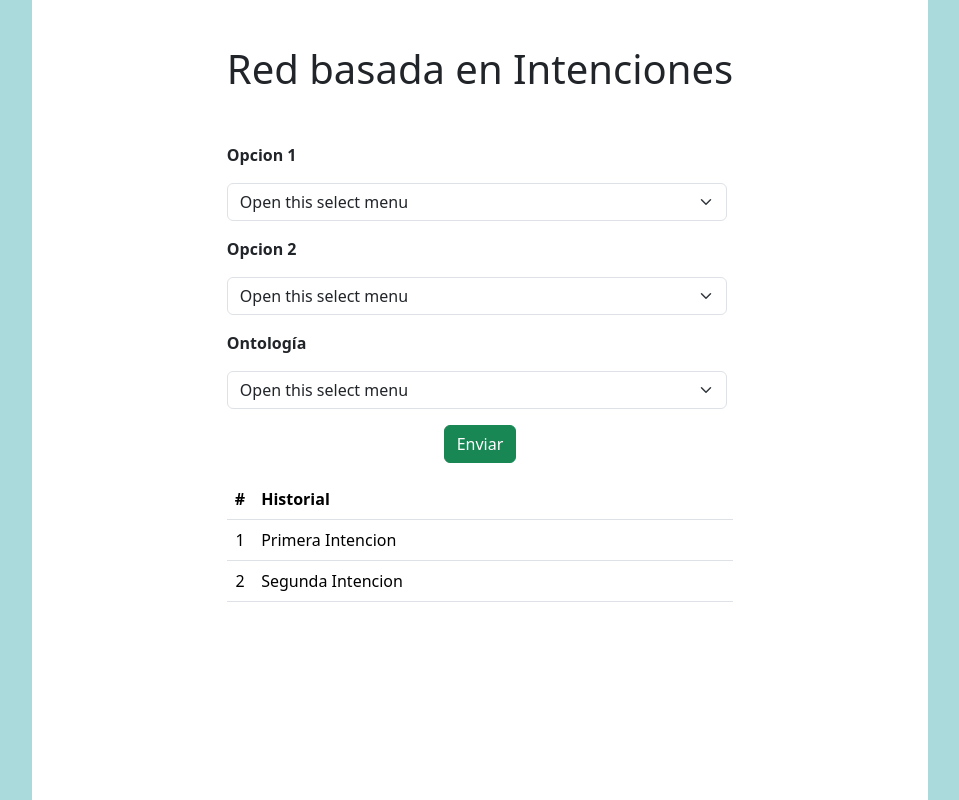
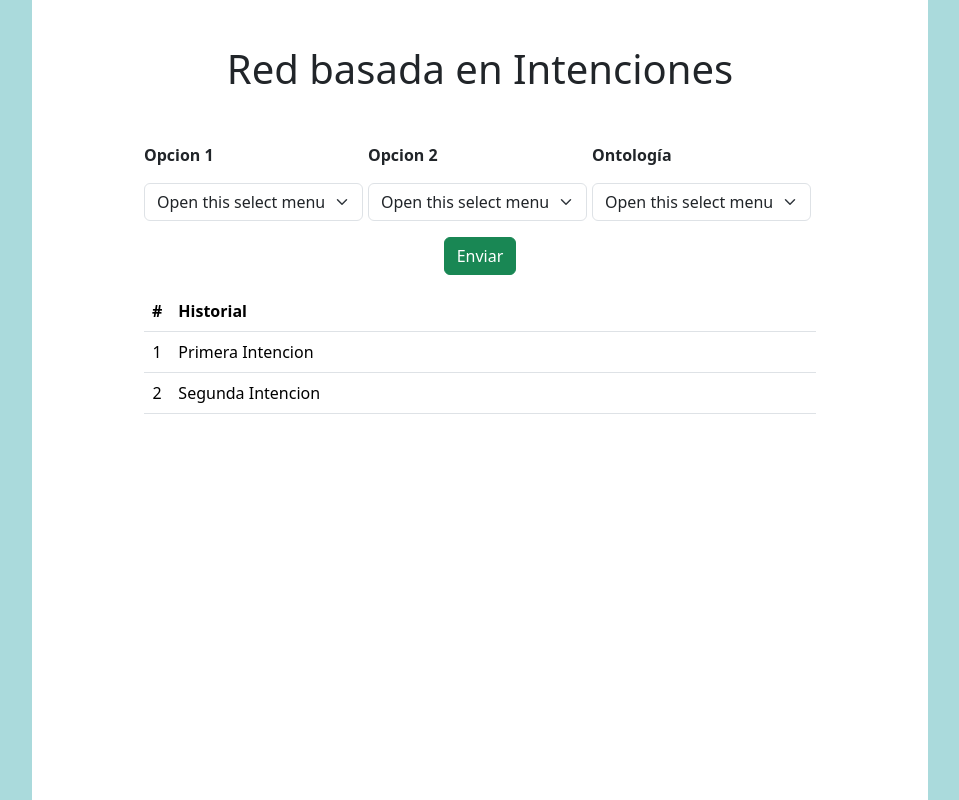
Before and after one commit to ThanyaSoto/AutoMatrix-front, an Angular app: page /Home in a window 1280 px wide. Shown: the whole page, without its empty margins (160-1119 px from the left). Built offline with nearby package versions, Linux system fonts and the light colour scheme.

Commit message:
Update home.component.html

```diff
--- a/src/app/home/home.component.html
+++ b/src/app/home/home.component.html
@@ -2,28 +2,38 @@
     <div class="d-flex justify-content-center align-items-start vh-100" style="background-color: white; width: 70%;" >
       <div class="flex-column text-center" style="margin-top: 5%;">
         <h1 style="margin-bottom: 50px;">Red basada en Intenciones</h1>
-        <p style="font-weight: bold; text-align: left;">Opcion 1</p>
+        <div class="d-flex justify-content-center align-items-center">
+          <div style="margin-right: 5px;">
+            <p style="font-weight: bold; text-align: left;">Opcion 1</p>
         <select class="form-select mb-3" aria-label="Default select example" style="max-width: 500px;">
           <option selected>Open this select menu</option>
           <option value="1">One</option>
           <option value="2">Two</option>
           <option value="3">Three</option>
         </select>
-        <p style="font-weight: bold; text-align: left;">Opcion 2</p>
+          </div>
+          <div style="margin-right: 5px;">
+           <p style="font-weight: bold; text-align: left;">Opcion 2</p>
         <select class="form-select mb-3" aria-label="Default select example" style="max-width: 500px;">
           <option selected>Open this select menu</option>
           <option value="1">One</option>
           <option value="2">Two</option>
           <option value="3">Three</option>
         </select>
+          </div>
 
-        <p style="font-weight: bold; text-align: left;">Ontología</p>
+        <div style="margin-right: 5px;">
+          <p style="font-weight: bold; text-align: left;">Ontología</p>
         <select class="form-select mb-3" aria-label="Default select example" style="max-width: 500px;">
           <option selected>Open this select menu</option>
           <option value="1">One</option>
           <option value="2">Two</option>
           <option value="3">Three</option>
         </select>
+        </div>
+
+        </div>
+
         <div class="mb-3">
           <button type="button" class="btn btn-success" (click)="showSuccessAlert()">Enviar</button>
         </div>
```
